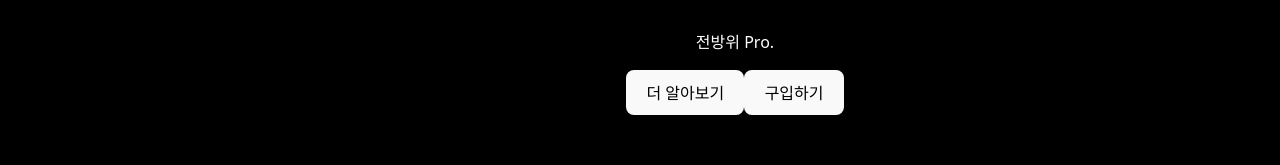
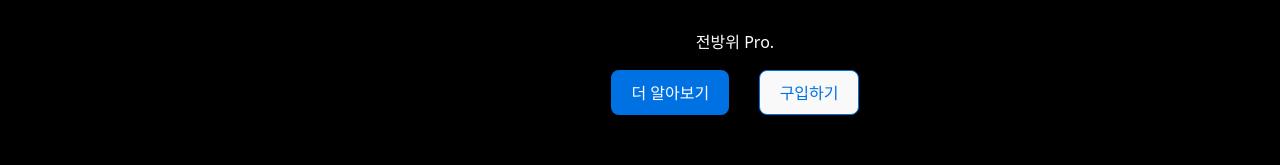
Before and after one commit to seongjune09/Apple_Clone, a React (Vite) app in the folder Apple_Clone/: page / in a window 1280 px wide. Shown: the part 196-361 px from the top of the page. Built offline with nearby package versions, Linux system fonts and the light colour scheme.

Commit message:
fix : button 디자인 변경

```diff
--- a/Apple_Clone/src/pages/main.jsx
+++ b/Apple_Clone/src/pages/main.jsx
@@ -25,8 +25,10 @@ function Main() {
             <section className = "Main-Poster">
                     <h1 className = "iPhone">iPhone 17 Pro</h1>
                     <p>전방위 Pro.</p>
-                    <button>더 알아보기</button>
-                    <button>구입하기</button>
+                <div className="btn-container">
+                    <button className = "first-btn">더 알아보기</button>
+                    <button className = "second-btn">구입하기</button>
+                </div>
             </section>
             <img className = "Poster-Img" src = "/iPhone2.png" />
 
--- a/Apple_Clone/src/styles/main.css
+++ b/Apple_Clone/src/styles/main.css
@@ -54,3 +54,20 @@
     bottom: 0;
     display: block;
 }
+
+.btn-container {
+    display: flex;
+    justify-content: center; /* 가로 중앙 */
+    align-items: center;     /* 세로 중앙 */
+    gap: 30px;
+}
+
+.first-btn {
+    background-color: #0071e3;
+    color : white;
+}
+
+.second-btn {
+    color: #0071e3;
+    border : 1px solid #0071e3;
+}
```
